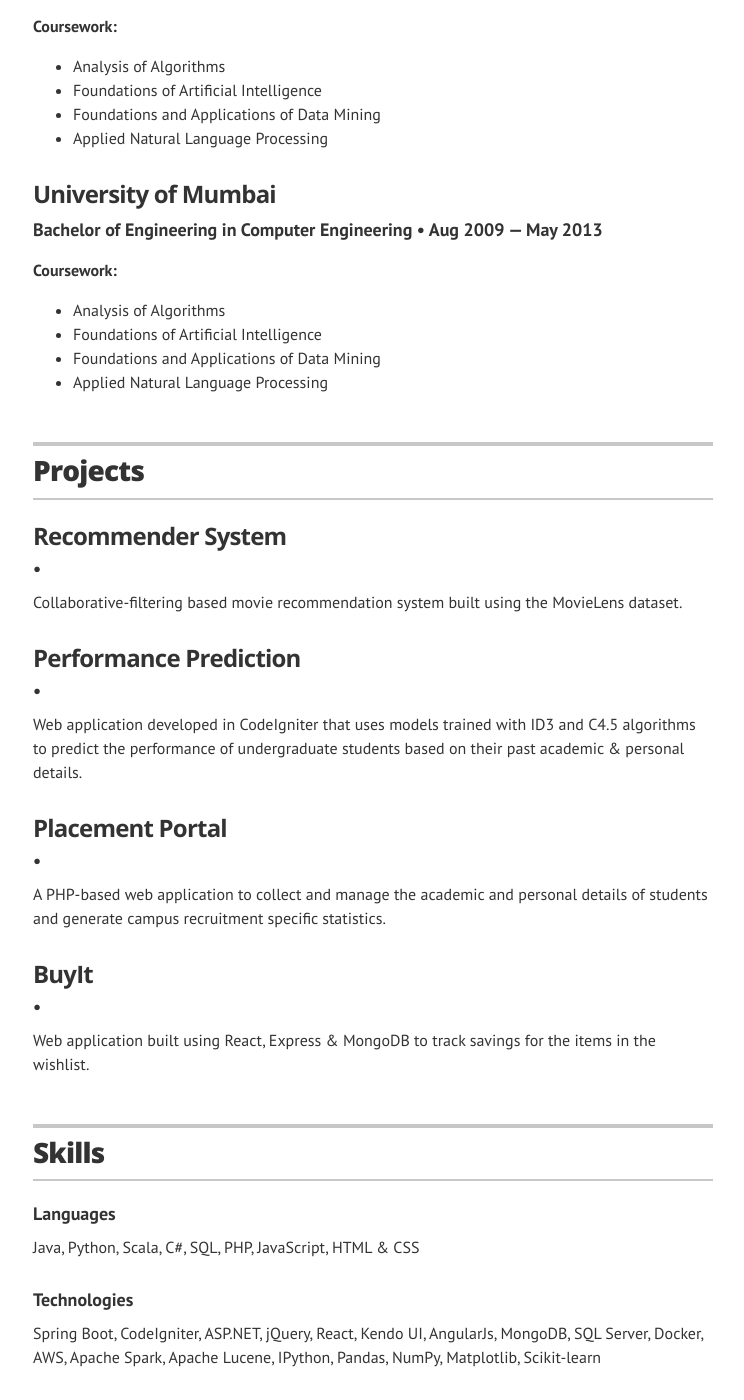
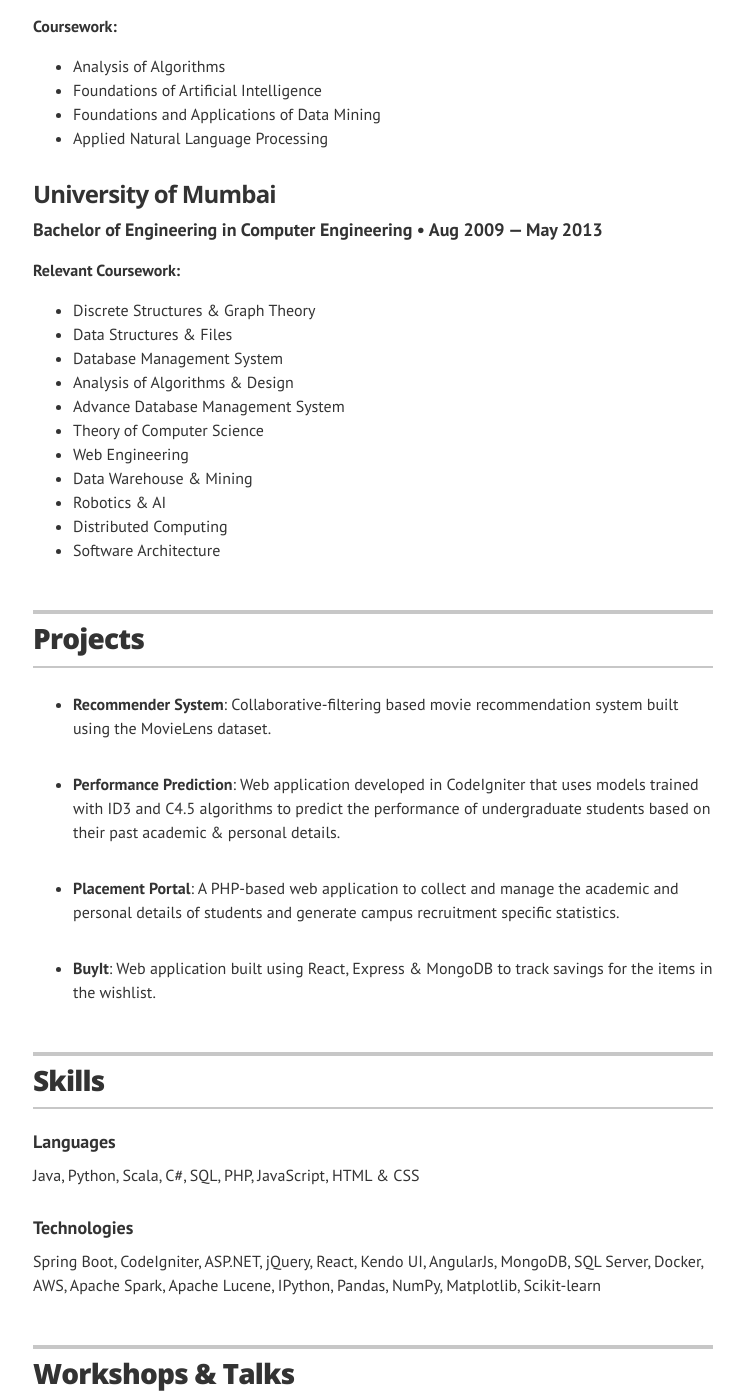
Before and after one commit to kelsadita/kelsadita.github.io, a Jekyll site: the page built from index.html, in a window 1280 px wide and 1400 px high, scrolled down 1596 px. Shown: the whole window, without its empty margins (267-1011 px from the left). Built offline with Jekyll 4.4.1, drawn with Linux system fonts in a browser that asks for light colours; some of the changed text lies outside the part shown.

Commit message:
Added extra curriculars field

```diff
--- a/_config.yml
+++ b/_config.yml
@@ -37,6 +37,7 @@
 resume_section_education:       true
 resume_section_projects:        true
 resume_section_skills:          true
+resume_section_extracurricular: true
 resume_section_recognition:     false
 resume_section_links:           false
 resume_section_associations:    false
--- a/_data/education.yml
+++ b/_data/education.yml
@@ -17,11 +17,22 @@
   uni: University of Mumbai
   year: Aug 2009 &mdash; May 2013
   summary:
-    <b>Coursework:</b>
+    <b>Relevant Coursework:</b>
     <ul>
-      <li>Analysis of Algorithms</li>
-      <li>Foundations of Artificial Intelligence</li>
-      <li>Foundations and Applications of Data Mining</li>
-      <li>Applied Natural Language Processing</li>
+      <li>Discrete Structures & Graph Theory</li>
+      <li>Data Structures & Files</li>
+      <li>Database Management System</li>
+      <li>Analysis of Algorithms & Design</li>
+      <li>Advance Database Management System</li>
+      <li>Theory of Computer Science</li>
+      <li>Web Engineering</li>
+      <li>Data Warehouse & Mining</li>
+      <li>Robotics & AI</li>
+      <li>Distributed Computing</li>
+      <li>Software Architecture</li>
     </<ul>
   # award: Most likely to succeed
+  # <li>Computer Graphics</li>
+  # <li>Operating System</li>
+  # <li>Computer Network</li>
+  # <li>Computer Organization & Architecture</li>
--- /dev/null
+++ b/_data/extracurriculars.yml
@@ -0,0 +1,5 @@
+- topic: Introduction to Machine Learning in Python
+  description:
+
+- topic: Data Science and Industry
+  description:
--- a/_layouts/resume.html
+++ b/_layouts/resume.html
@@ -104,14 +104,21 @@
           <h2>Projects</h2>
         </header>
 
+
+        <ul>
         {% for project in site.data.projects %}
-        <div class="resume-item" itemscope itemtype="http://schema.org/CreativeWork">
-          <meta itemprop="creator" content="{{ site.resume_name }}" itemtype="http://schema.org/Person" />
-          <h3 class="resume-item-title" itemprop="name">{% if project.url %}<a href="{{ project.url }}" itemprop="url">{{ project.project }}</a>{% else %}{{ project.project }}{% endif %}</h3>
-          <h4 class="resume-item-details" itemprop="description">{{ project.role }}  &bull; {{ project.duration }}</h4>
-          <p class="resume-item-copy">{{ project.description }}</p>
-        </div>
+          <div class="resume-item" itemscope itemtype="http://schema.org/CreativeWork">
+            <meta itemprop="creator" content="{{ site.resume_name }}" itemtype="http://schema.org/Person" />
+            <!-- <h3 class="resume-item-title" itemprop="name">{% if project.url %}<a href="{{ project.url }}" itemprop="url">{{ project.project }}</a>{% else %}{{ project.project }}{% endif %}</h3>
+            <h4 class="resume-item-details" itemprop="description">{{ project.role }}  &bull; {{ project.duration }}</h4>
+            <p class="resume-item-copy">{{ project.description }}</p> -->
+            <li>
+              <b>{% if project.url %}<a href="{{ project.url }}" itemprop="url">{{ project.project }}</a>{% else %}{{ project.project }}{% endif %}</b>:
+              <span class="resume-item-copy">{{ project.description }}</span>
+            </li>
+          </div>
         {% endfor %}
+        </ul>
 
       </section>
       <!-- end Projects -->
@@ -134,6 +141,27 @@
       </section>
       <!-- end Skills -->
       {% endif %}
+
+      {% if site.resume_section_extracurricular %}
+      <!-- begin Skills -->
+      <section class="content-section">
+
+        <header class="section-header">
+          <h2>Workshops & Talks</h2>
+        </header>
+        <ul>
+        {% for extracurricular in site.data.extracurriculars %}
+        <div class="resume-item">
+          <li><b>{{ extracurricular.topic }}</b></li>
+        </div>
+        {% endfor %}
+        </ul>
+
+      </section>
+      <!-- end Skills -->
+      {% endif %}
+
+
 
       {% if site.resume_section_recognition %}
       <!-- begin Recognition -->
```
